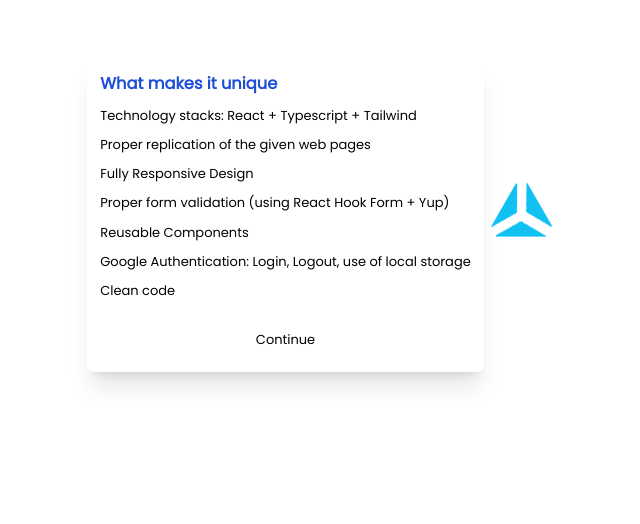
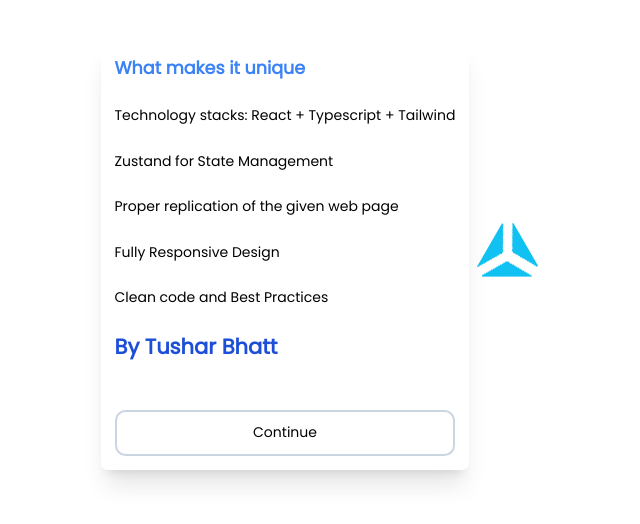
Before and after one commit to TusharBhatt1/zepto, a React (Vite) app: page / in a window 1280 px wide. Shown: the part 108-632 px from the top of the page, without its empty margins (323-963 px from the left). Built offline with nearby package versions, Linux system fonts and the light colour scheme.

Commit message:
change text - [chatbot + intro]

```diff
--- a/src/App.tsx
+++ b/src/App.tsx
@@ -16,21 +16,19 @@ export default function App() {
   return (
     <div>
       {showIntro ? (
-        <div className="flex gap-4 justify-center items-center h-[80vh]">
-          <div className="flex flex-col gap-3 rounded-lg shadow-xl p-4">
-            <p className="text-blue-700 text-xl font-bold">What makes it unique</p>
+        <div className="flex gap-4 justify-center items-center h-[90vh]">
+          <div className="flex flex-col gap-4 md:gap-7 rounded-lg shadow-xl p-4">
+            <p className="text-blue-500 text-xl font-bold">What makes it unique</p>
 
             <span>Technology stacks: React + Typescript + Tailwind</span>
-            <span>Proper replication of the given web pages</span>
+            <span>Zustand for State Management</span>
+            <span>Proper replication of the given web page</span>
             <span>Fully Responsive Design</span>
-            <span>Proper form validation (using React Hook Form + Yup)</span>
-            <span>Reusable Components</span>
-            <span>Google Authentication: Login, Logout, use of local storage</span>
-            <span>Clean code</span>
-
+            <span>Clean code and Best Practices</span>
+            <p className="font-extrabold text-2xl text-blue-700">By Tushar Bhatt</p>
             {showContinue ? (
               <button
-                className="fadeIn animate-bounce mt-3 p-3"
+                className="fadeIn hover:bg-blue-500 hover:text-white hover:border-blue-500 animate-bounce mt-7 p-3 border-2 border-slate-300 rounded-xl"
                 onClick={() => setShowIntro(false)}
               >
                 Continue
--- a/src/components/ChatBot.tsx
+++ b/src/components/ChatBot.tsx
@@ -1,5 +1,5 @@
-import { useState } from 'react'
-import { BsFillChatFill } from 'react-icons/bs';
+import { useState } from "react";
+import { BsFillChatFill } from "react-icons/bs";
 import { IoClose } from "react-icons/io5";
 
 export default function ChatBot() {
@@ -11,10 +11,11 @@ export default function ChatBot() {
         <div className="relative bg-white border border-black rounded-xl px-7 py-4">
           <p>
             Hi there.👋 Do you need help ? <br />
-              <span className="text-slate-400 mt-2 text-sm">
-                {" "}
-                mail : tusharbhatt0135@gmail.com
-              </span>
+            <div className="flex flex-col gap-2 text-slate-400 mt-2 text-sm">
+              <span> Code : https://github.com/TusharBhatt1/zepto</span>
+              <span>Mail : tusharbhatt0135@gmail.com</span>
+              <span>Contact : 7617446649</span>
+            </div>
           </p>
           <p
             onClick={() => setShowMsg(false)}
@@ -31,5 +32,5 @@ export default function ChatBot() {
         <BsFillChatFill size={32} />
       </div>
     </div>
-  )
+  );
 }
--- a/src/index.css
+++ b/src/index.css
@@ -1,7 +1,7 @@
 :root{
   font-family: "Poppins";
   padding: 4px;
-  font-size: 13px;
+  font-size: 14px;
 }
 ::-webkit-scrollbar {
   width: 10px;
```
Lines whose indentation alone changed are shown as unchanged.
